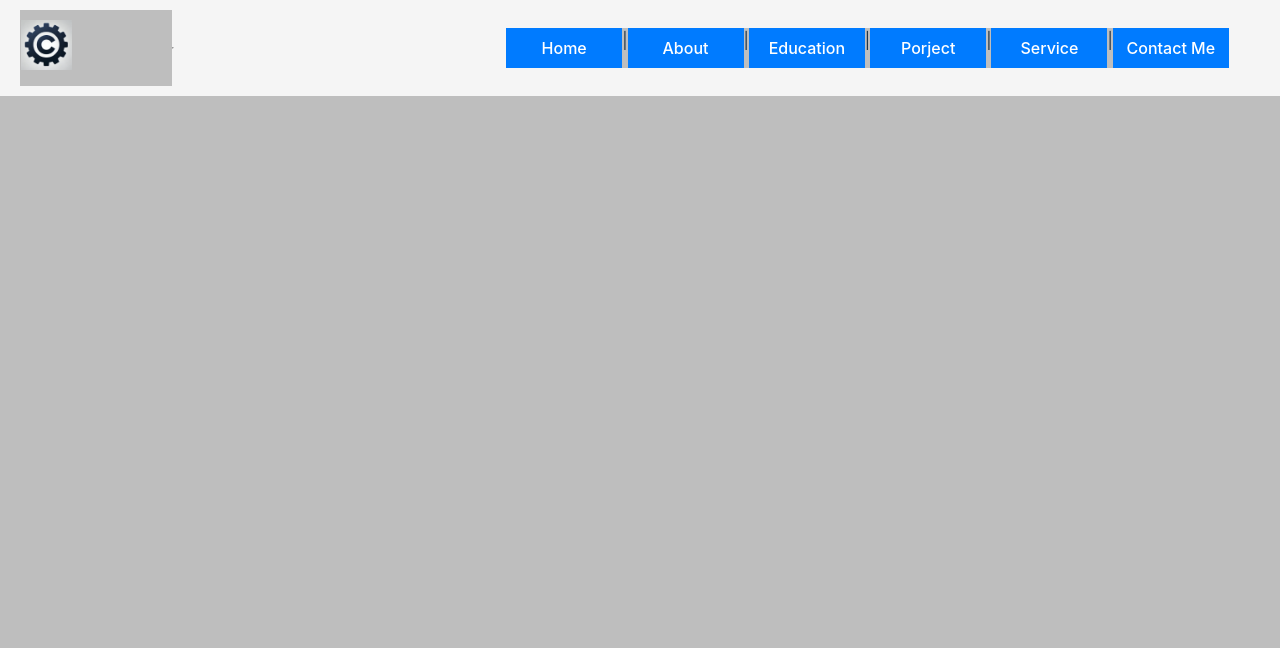
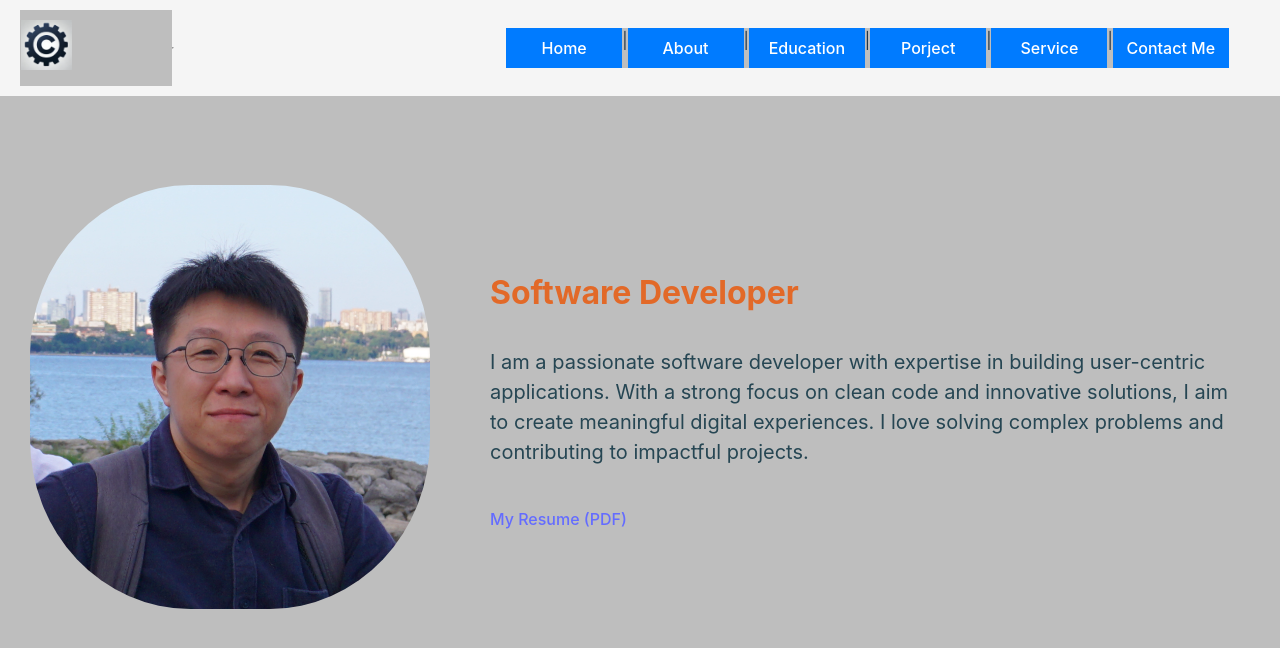
Before and after one commit to mechbrian/mern-portfolio2, a React (Vite) app: page /about in a window 1280 px wide. Shown: the top 648 px of the page. Built offline with nearby package versions, Linux system fonts and the light colour scheme.

Commit message:
complete about

```diff
--- a/MainRouter.jsx
+++ b/MainRouter.jsx
@@ -9,6 +9,7 @@
 import {Route, Routes} from 'react-router-dom';
 import Home from './components/Home';
 import Layout from './components/Layout';
+import About from './src/about';
 
 // Routes is used as a container for defining multiple Route components
 // The Route component is used to define a route and its corresponding component
@@ -17,6 +18,7 @@ const MainRouter = () => {
         <Layout/>
         <Routes>
             <Route exact path="/" element={<Home />} />
+            <Route path="/about" element={<About />} />
         </Routes>
     </div>)
 }
--- /dev/null
+++ b/src/about.css
@@ -0,0 +1,40 @@
+/*
+  File Name: about.css
+  Student Name: Po-Kai Chao
+  Student ID: 301426941
+  Date: January 26, 2025
+*/
+
+/* main body */
+.about-container {
+  display: flex;
+  align-items: center;
+}
+
+/* my photo in about me */
+.about-photo img {
+  width: 400px;
+  border-radius: 40%;
+  margin: 30px;
+}
+
+/* text in about me */
+.about-details {
+  margin: 30px;
+}
+
+/* title of the description of about me */
+.about-title {
+  font-size: 2rem;
+  color: #e26928;
+  text-align: left;
+  margin-bottom: 30px;
+}
+
+/* description of about me */
+.about-content {
+  font-size: 1.25rem;
+  color: #264653;
+  text-align: left;
+  margin-bottom: 40px;
+}
--- /dev/null
+++ b/src/about.jsx
@@ -0,0 +1,51 @@
+/*
+  File Name: about.jsx
+  Student Name: Po-Kai Chao
+  Student ID: 301426941
+  Date: January 26, 2025
+*/
+
+// import React from "react";
+import "./about.css";
+import mePhoto from "./assets/me.png";
+import resumePath from "./assets/Resume_PoKaiChao.pdf";
+
+export default function About() {
+
+  // introduction data object
+  const introduction = {
+    name: "po-kai chao",
+    title: "Software Developer",
+    img: mePhoto,
+    resume: resumePath,
+    content:
+      "I am a passionate software developer with expertise in building user-centric applications. With a strong focus on clean code and innovative solutions, I aim to create meaningful digital experiences. I love solving complex problems and contributing to impactful projects.",
+  };
+
+  return (
+
+    // main body of the about page
+    <div className="about-container">
+
+      {/* photo section */}
+      <div className="about-photo">
+        <img src={introduction.img} alt={"my-photo"} />
+      </div>
+
+      {/* details section */}
+      <div className="about-details">
+        <h2 className="about-title">{introduction.title}</h2>
+        <p className="about-content">{introduction.content}</p>
+        <a
+          href={introduction.resume}
+          target="_blank"
+          rel="noopener noreferrer"
+          className="resume-link"
+        >
+          My Resume (PDF)
+        </a>
+      </div>
+
+    </div>
+  );
+}
```
Also changed, not shown: src/assets/me.png (added), 1 other file (tests, documents, lock files or other folders).
